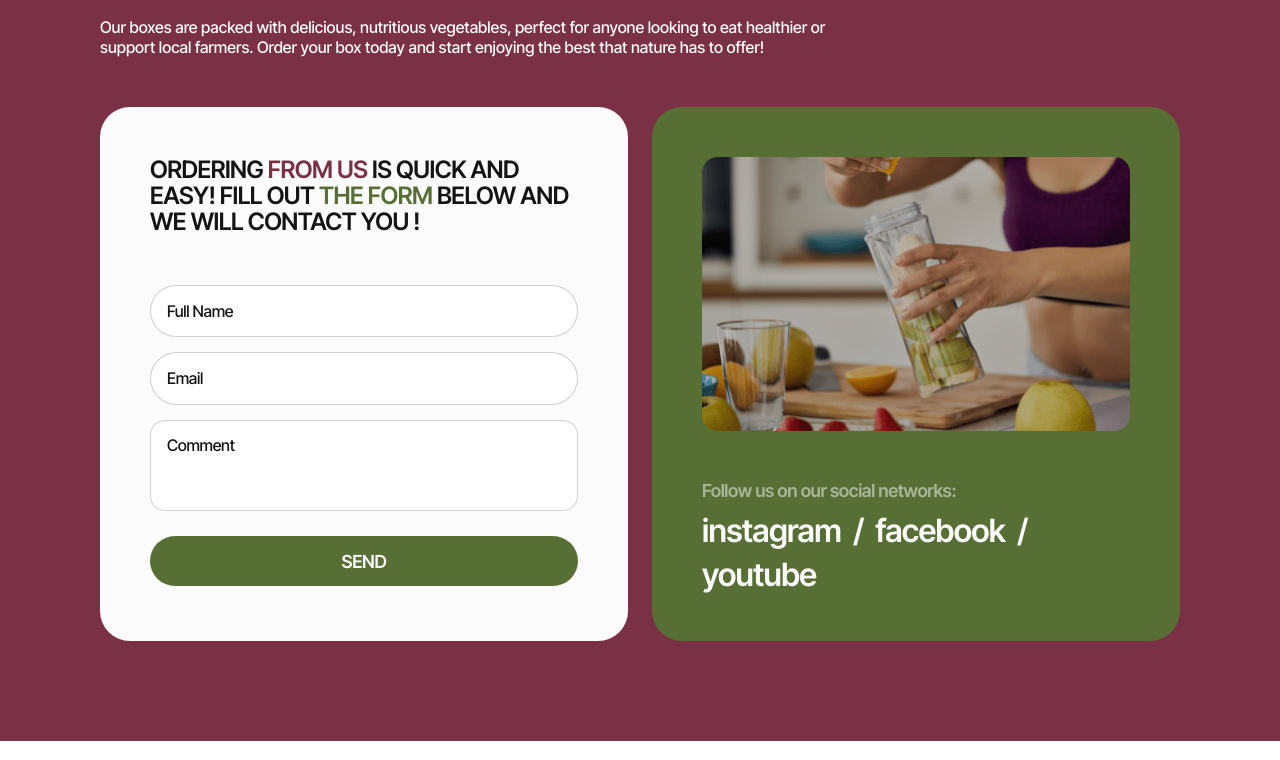
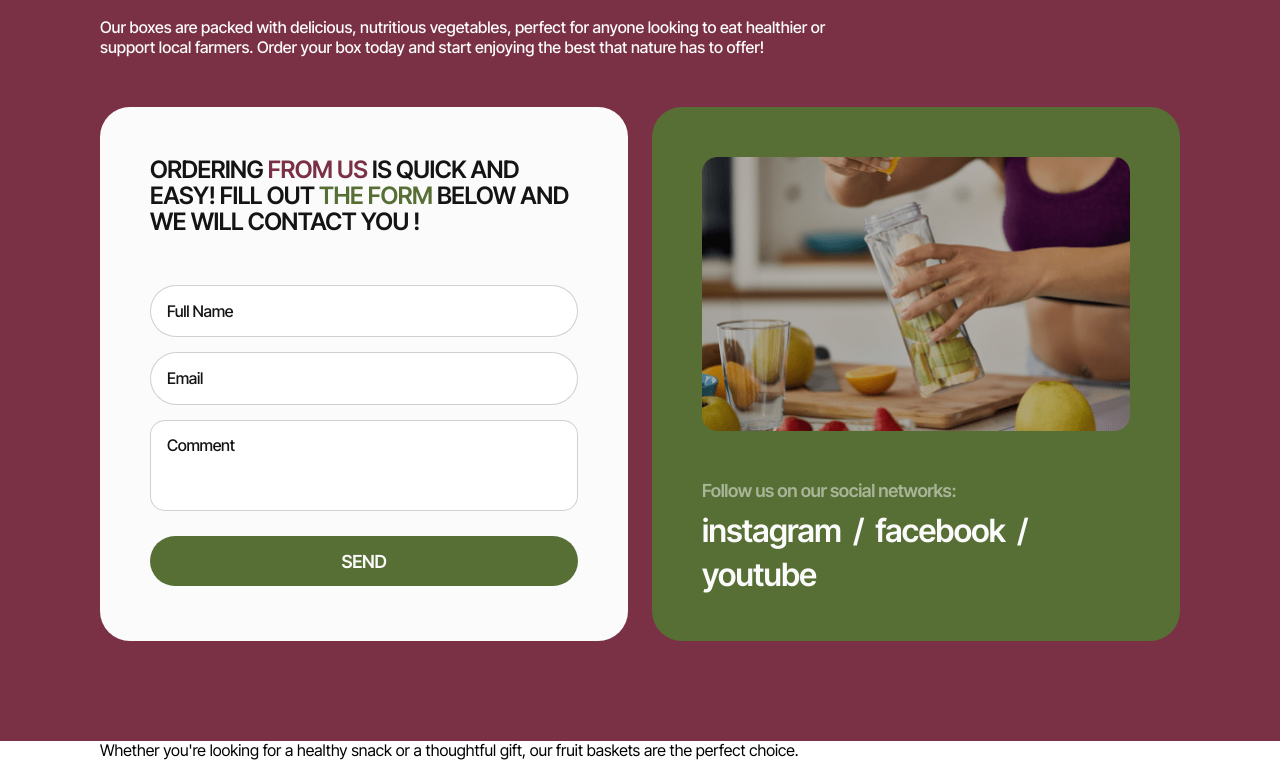
Before and after one commit to PrysiazhnaIra/VegetableStore, a plain HTML site: page index.html in a window 1280 px wide. Shown: the part 236-996 px from the top of the page. Drawn offline with nearby package versions, Linux system fonts and the light colour scheme.

Commit message:
start_footer

```diff
--- a/index.html
+++ b/index.html
@@ -148,6 +148,18 @@
         </div>
       </section>
     </main>
-    <footer></footer>
+    <footer>
+      <div class="container">
+        <div>
+          <p>
+            Whether you're looking for a healthy snack or a thoughtful gift, our
+            fruit baskets are the perfect choice.
+          </p>
+        </div>
+        <div></div>
+        <div></div>
+        <div></div>
+      </div>
+    </footer>
   </body>
 </html>
```
